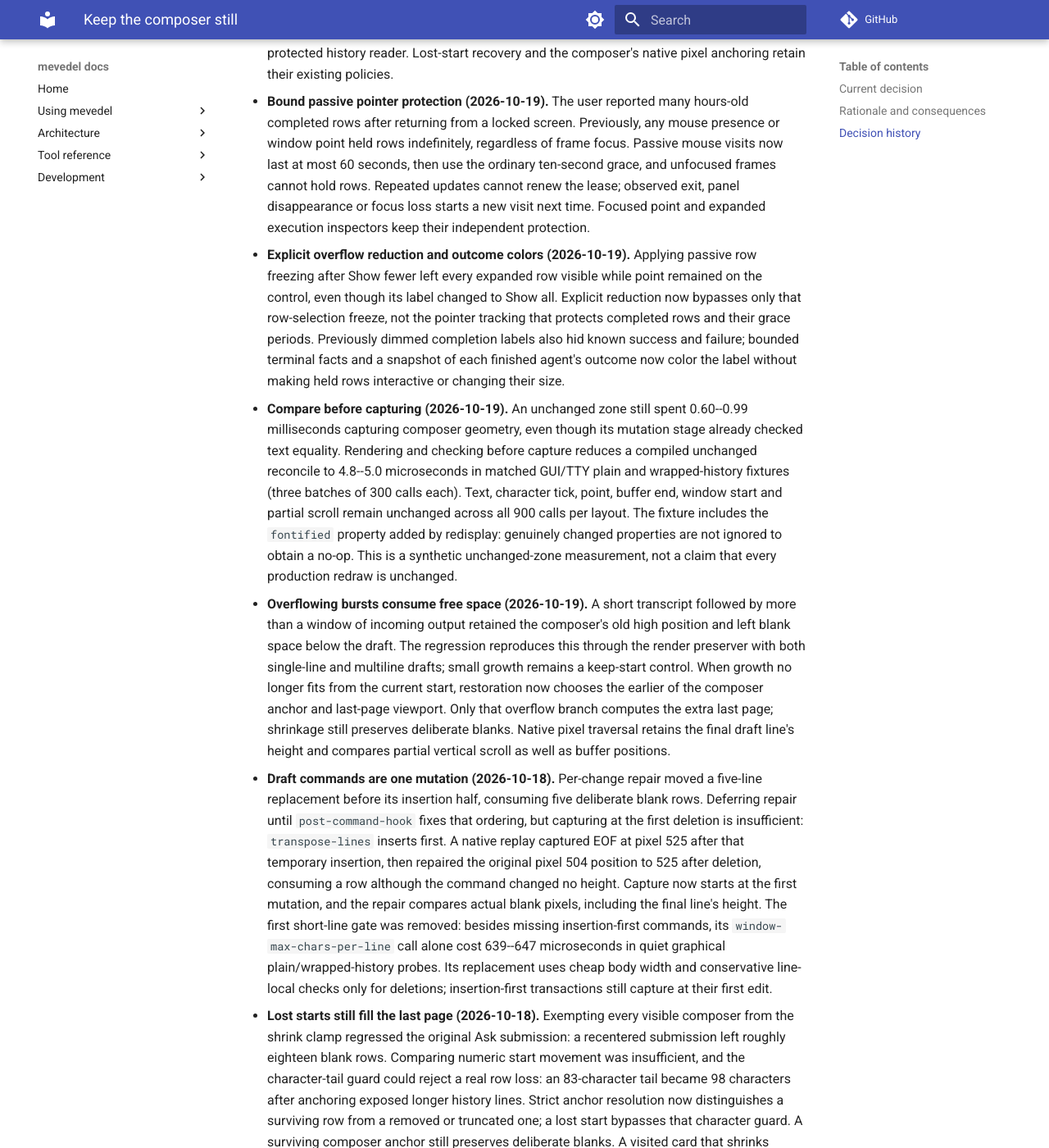
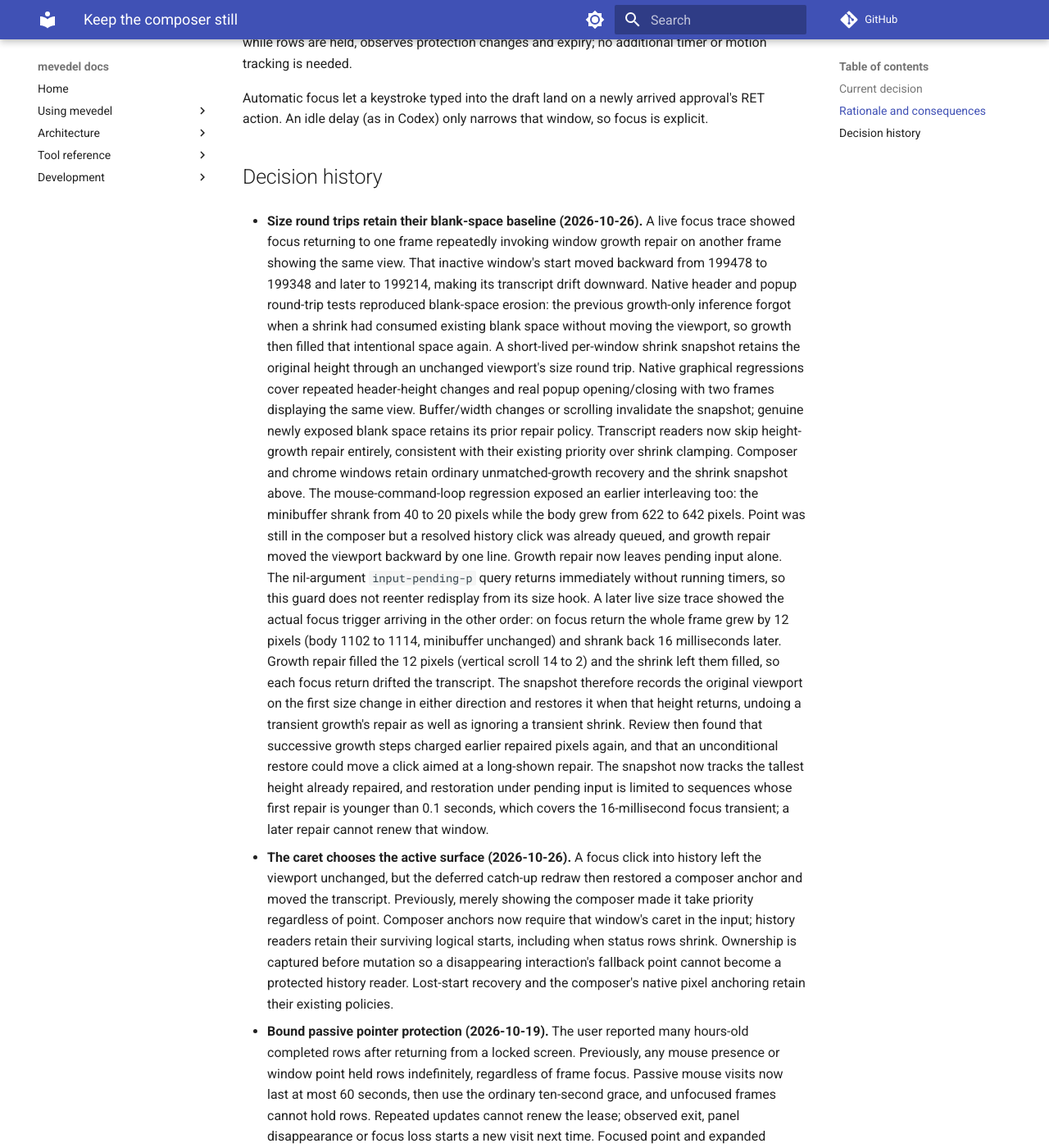
Before and after one commit to FrauH0lle/mevedel, an MkDocs documentation site: the page built from docs/adr/0126-keep-the-composer-still.md, in a window 1280 px wide and 1400 px high, scrolled down 4857 px. Shown: the whole window at 82% size. Built offline with MkDocs 1.6.1 and Material for MkDocs 9.7.7, drawn with Linux system fonts in a browser that asks for light colours; comment, search, counter and statistics services are not loaded; some of the changed text lies outside the part shown.

Commit message:
fix(view): Keep viewports still across window size round trips
Clicking between two frames that show the same view moved the transcript.
A live trace showed the trigger on focus return: the frame grew by 12
pixels and shrank back 16 milliseconds later.  Growth repair filled the
new pixels, and the shrink left them filled, so every focus return drifted
an inactive composer window (start 199478 -> 199348 -> 199214).  Growth
repair inferred the previous blank area from the latest height delta
alone, so the reverse order, a shrink consuming deliberate blank space
followed by growth, eroded it the same way.  Native reproductions also
showed growth repair moving a history reader after an echo-area shrink,
and running while an already resolved focus click was queued.

* mevedel-view-composer.el (mevedel-view--transient-repair-seconds): New
constant.
(mevedel-view--repair-window-growth): Remember the original height and
viewport at the first size change.  While nothing else moves the viewport,
restore it when that height returns, and treat only growth beyond the
tallest height already settled as newly exposed.  Leave transcript readers
at their native viewport.  Respect pending input, except when undoing
repairs whose first one is younger than human reaction time.

* test/test-mevedel-view-composer.el (mevedel-view--repair-window-growth):
Cover both round-trip orders, consecutive growth, stale snapshots, nested
shrinks, readers, and pending input during repair and restoration.
* test/test-mevedel-view-geometry.el
(mevedel-view-geometry-window-size-roundtrip): Repeat native header,
popup and frame grow/shrink cycles with the same view in two frames,
nonzero pixel scroll and an unchanged draft.

* docs/adr/0126-keep-the-composer-still.md, docs/view.md: Document the
size baseline, reader exemption and pending-input rules with the traced
evidence.

Validation: standards and strict compilation of 265 files pass.  The
complete suite reports 13033 results with no unexpected and 96 skips; the
graphical suite reports 75 results with no unexpected or skips.  On
d3fbc498 sources the new unit cases fail and the native header and popup
round trips move the start; the shrink-first variant of this fix fails
the native frame grow/shrink case.  Mutations reintroducing double-charged
growth, unconditional restoration or a renewable repair time each fail a
new case.  Independent review found no remaining correctness issues.

```diff
--- a/docs/adr/0126-keep-the-composer-still.md
+++ b/docs/adr/0126-keep-the-composer-still.md
@@ -89,11 +89,30 @@
 character offset or mistake the changed offset for a lost start. They therefore
 reuse the same viewport policy while retaining the splice's position mapping.
 
-Height-only window growth repairs newly exposed blank space using the height
+History readers keep their native viewport when a window changes height,
+including growth caused by a shrinking echo area. For other windows,
+height-only growth repairs newly exposed blank space using the height
 delta, provided the same buffer and width were displayed previously. This
 inference covers popup closure with an unchanged start, not arbitrary simultaneous
-scrolling, reflow or buffer replacement. The buffer-local window-size-change hook
-requires no continuous geometry recording. Text scaling uses one guarded advice
+scrolling, reflow or buffer replacement. The first size change also remembers
+the original height and viewport. While the buffer and width remain unchanged
+and nothing else moves the viewport, returning to that height restores that
+viewport, in either order: a shrink then growth exposes nothing new, and a
+growth then shrink undoes its repair. Only growth beyond both the original
+height and any height already repaired exposes new blank space, so successive
+growth steps never charge the same pixels twice. This prevents repeated popup,
+focus-related chrome or
+transient frame size round trips from consuming deliberate blank space or
+drifting the transcript. A viewport changed by anything else discards the
+snapshot and retains the ordinary growth inference. Growth repair also skips
+pending command input: a queued mouse click
+already carries a resolved position, and changing its viewport before consuming
+the event would shift the clicked text. Skipping leaves only extra blank space
+and queues no deferred repair. Returning to the original height respects
+pending input the same way, except when the repair being undone is younger
+than 0.1 seconds: that is below human reaction time, so a queued click was
+aimed at the original viewport. The buffer-local window-size-change hook requires
+no continuous geometry recording. Text scaling uses one guarded advice
 around `text-scale-mode`: capture actual blank pixels before face remapping and
 fill only the new excess afterward. Other buffers take the direct path. Both
 repairs preserve deliberate pre-existing blank space.
@@ -196,6 +215,44 @@
 focus is explicit.
 
 ## Decision history
+
+- **Size round trips retain their blank-space baseline (2026-10-26).** A live
+  focus trace showed focus returning to one frame repeatedly invoking window
+  growth repair on another frame showing the same view. That inactive window's
+  start moved backward from 199478 to 199348 and later to 199214, making its
+  transcript drift downward. Native header and popup round-trip tests reproduced
+  blank-space erosion: the previous growth-only inference forgot when a shrink
+  had consumed existing blank space without moving the viewport, so growth then
+  filled that intentional space again. A short-lived per-window shrink snapshot
+  retains the original height through an
+  unchanged viewport's size round trip. Native graphical regressions cover
+  repeated header-height changes and real popup opening/closing with two frames
+  displaying the same view. Buffer/width changes or scrolling invalidate the
+  snapshot; genuine newly exposed blank space retains its prior repair policy.
+  Transcript readers now skip height-growth repair entirely, consistent with
+  their existing priority over shrink clamping. Composer and chrome windows retain ordinary
+  unmatched-growth recovery and the shrink snapshot above.
+  The mouse-command-loop regression exposed an earlier interleaving too: the
+  minibuffer shrank from 40 to 20 pixels while the body grew from 622 to 642
+  pixels. Point was still in the composer but a resolved history click was
+  already queued, and growth repair moved the viewport backward by one line.
+  Growth repair now leaves pending input alone. The nil-argument
+  `input-pending-p` query returns immediately without running
+  timers, so this guard does not reenter redisplay from its size hook.
+  A later live size trace showed the actual focus trigger arriving in the
+  other order: on focus return the whole frame grew by 12 pixels (body 1102 to
+  1114, minibuffer unchanged) and shrank back 16 milliseconds later. Growth
+  repair filled the 12 pixels (vertical scroll 14 to 2) and the shrink left
+  them filled, so each focus return drifted the transcript. The snapshot
+  therefore records the original viewport on the first size change in either
+  direction and restores it when that height returns, undoing a transient
+  growth's repair as well as ignoring a transient shrink.
+  Review then found that successive growth steps charged earlier repaired
+  pixels again, and that an unconditional restore could move a click aimed at
+  a long-shown repair. The snapshot now tracks the tallest height already
+  repaired, and restoration under pending input is limited to sequences whose
+  first repair is younger than 0.1 seconds, which covers the 16-millisecond
+  focus transient; a later repair cannot renew that window.
 
 - **The caret chooses the active surface (2026-10-26).** A focus click into
   history left the viewport unchanged, but the deferred catch-up redraw then
```
Also changed, not shown: docs/view.md (+15 -4 lines), 3 other files.
